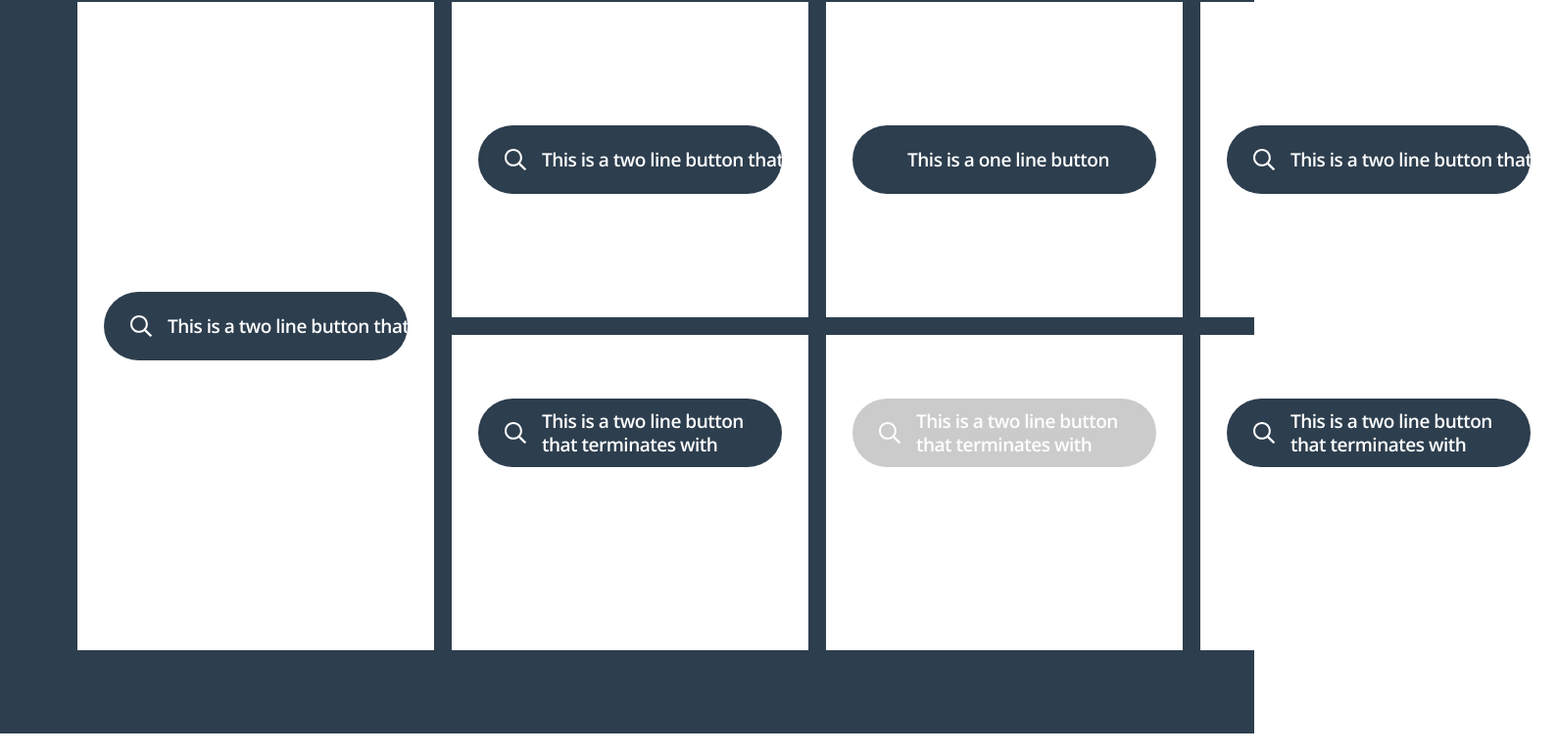
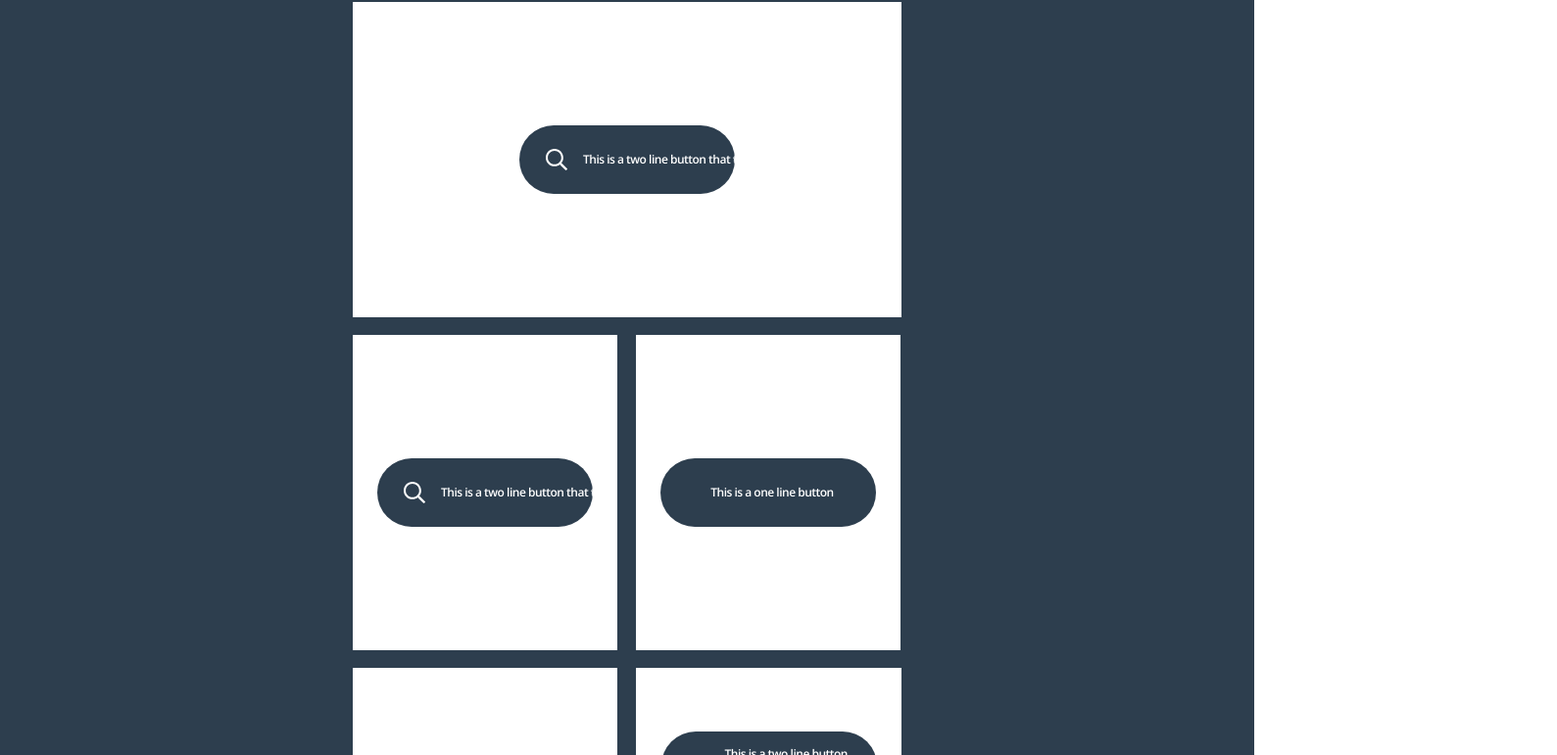
Before and after one commit to SebasProgrammer2021/styling-chanllenge, a React (Vite) app: page / in a window 1280 px wide. Shown: the part 370-1141 px from the top of the page at 98% size, 1589 px wide, since content can reach past the window. Before the commit the page ends 1119 px from the top, so only its background shows below. Built offline with nearby package versions, Linux system fonts and the light colour scheme.

Commit message:
Fix/lastest updates (#4)
* Refactor FirmFactCard component and FirmFacts module styles

* Update button and card styles

```diff
--- a/src/components/FirmFactCard.tsx
+++ b/src/components/FirmFactCard.tsx
@@ -13,8 +13,6 @@ interface FirmFactCardProps {
 }
 
 const FirmFactCard: React.FC<FirmFactCardProps> = ({ variant, className, stateText, disabled, icon, buttonContent }) => {
-  // console.log("🚀 ~ className:", className)
-  // console.log("🚀 ~ variant:", variant)
   return (
     <div className={`${styles[variant]} ${className}`}>
       <Button variant={variant === "border" ? "icon" : variant} icon={icon} disabled={disabled}>
--- a/src/components/styles/Button.module.scss
+++ b/src/components/styles/Button.module.scss
@@ -32,7 +32,7 @@
   p {
     color: #ffffff;
     font-family: Open Sans;
-    font-size: 19px;
+    font-size: 12px;
     font-weight: 600;
     letter-spacing: -0.5px;
     line-height: 24px;
@@ -73,7 +73,7 @@
   p {
     color: #ffffff;
     font-family: Open Sans;
-    font-size: 19px;
+    font-size: 12px;
     font-weight: 600;
     letter-spacing: -0.5px;
     line-height: 24px;
@@ -92,3 +92,19 @@
     text-align: center;
   }
 }
+
+@media screen and (min-width: 1280px) and (max-width: 1670px) {
+  .default,
+  .icon {
+    width: 220px;
+  }
+}
+
+@media screen and (min-width: 1670px) {
+  .default,
+  .icon {
+    p {
+      font-size: 19px;
+    }
+  }
+}
--- a/src/components/styles/FirmFactCard.module.scss
+++ b/src/components/styles/FirmFactCard.module.scss
@@ -5,7 +5,8 @@
   display: flex;
   align-items: center;
   justify-content: center;
-  transition: background-color 0.3s ease-in-out;
+  transition: background-color 0.3s ease-in-out, width 0.3s ease-in-out,
+    height 0.3s ease-in-out;
 
   &:hover {
     background-color: #07c06a;
@@ -16,7 +17,8 @@
       border-color: white;
       background-color: #07c06a;
       border: 2px solid #ffffff;
-      transition: background-color 0.3s ease-in-out, border-color 0.3s ease-in-out;
+      transition: background-color 0.3s ease-in-out,
+        border-color 0.3s ease-in-out;
 
       &:disabled {
         background-color: #aaaaaa;
@@ -50,7 +52,8 @@
   align-items: start;
   border: 15px solid transparent;
   justify-content: center;
-  transition: background-color 0.3s ease-in-out, border-color 0.3s ease-in-out;
+  transition: background-color 0.3s ease-in-out, border-color 0.3s ease-in-out,
+    width 0.3s ease-in-out, height 0.3s ease-in-out;
 
   &:hover {
     border-color: #07c06a;
@@ -77,7 +80,28 @@
     p {
       background-color: #07c06a;
       border-radius: 70px;
-      transition: background-color 0.3s ease-in-out, border-radius 0.3s ease-in-out;
+      transition: background-color 0.3s ease-in-out,
+        border-radius 0.3s ease-in-out;
     }
   }
 }
+
+@media screen and (min-width: 768px) and (max-width: 1280px) {
+  .default {
+    &:first-child {
+      width: auto;
+    }
+  }
+}
+
+@media screen and (min-width: 1280px) and (max-width: 1670px) {
+  .default {
+    width: 270px;
+    transition: width 0.3s ease-in-out;
+  }
+
+  .border {
+    width: 241px;
+    transition: width 0.3s ease-in-out;
+  }
+}
--- a/src/components/styles/FirmFacts.module.scss
+++ b/src/components/styles/FirmFacts.module.scss
@@ -4,7 +4,9 @@
   align-items: center;
   background: #2d3e4e;
   margin-top: 100px;
-  padding: 50px 63px 85px 79px;
+  padding: 50px 0 85px 0;
+  max-width: 1680px;
+  min-width: 768px;
 }
 
 .closeIconContainer {
@@ -17,6 +19,7 @@
   border: none;
   background-color: transparent;
   cursor: pointer;
+  padding-right: 20px;
 }
 
 .titleContainer {
@@ -33,7 +36,7 @@ h2 {
   letter-spacing: 0px;
   color: white;
   text-align: left;
-  padding-bottom: 22px;
+  padding: 0 20px 22px 20px;
   margin: 0px;
   border-bottom: 1px solid #ffffff;
   transition: color 0.3s ease-in-out, border-color 0.3s ease-in-out;
@@ -46,39 +49,88 @@ h2 {
   grid-column-gap: 18px;
   grid-row-gap: 18px;
   padding-top: 51px;
-  width: 100%;
+  width: auto;
   margin: 0 auto;
+}
+
+.div1,
+.div2,
+.div3,
+.div4,
+.div5,
+.div6,
+.div7 {
+  transition: background-color 0.3s ease-in-out, border-color 0.3s ease-in-out,
+    grid-area 0.3s ease-in-out;
 }
 
 .div1 {
   grid-area: 1 / 1 / 3 / 2;
-  transition: background-color 0.3s ease-in-out, border-color 0.3s ease-in-out;
 }
 .div2 {
   grid-area: 1 / 2 / 2 / 3;
-  transition: background-color 0.3s ease-in-out, border-color 0.3s ease-in-out;
 }
 .div3 {
   grid-area: 1 / 3 / 2 / 4;
-  transition: background-color 0.3s ease-in-out, border-color 0.3s ease-in-out;
 }
 .div4 {
   grid-area: 1 / 4 / 2 / 5;
-  transition: background-color 0.3s ease-in-out, border-color 0.3s ease-in-out;
 }
 .div5 {
   grid-area: 2 / 2 / 3 / 3;
-  transition: background-color 0.3s ease-in-out, border-color 0.3s ease-in-out;
 }
 .div6 {
   grid-area: 2 / 3 / 3 / 4;
-  transition: background-color 0.3s ease-in-out, border-color 0.3s ease-in-out;
 }
 .div7 {
   grid-area: 2 / 4 / 3 / 5;
-  transition: background-color 0.3s ease-in-out, border-color 0.3s ease-in-out;
 }
 
 html {
   font-size: clamp(14px, 1vw, 18px);
 }
+
+@media screen and (min-width: 768px) and (max-width: 1280px) {
+  .cardsLayout {
+    grid-template-columns: repeat(2, 1fr);
+    grid-template-rows: repeat(4, 1fr);
+  }
+
+  .div1,
+  .div2,
+  .div3,
+  .div4,
+  .div5,
+  .div6,
+  .div7 {
+    transition: grid-area 0.3s ease-in-out;
+  }
+  .div1 {
+    grid-area: 1 / 1 / 2 / 3;
+  }
+  .div2 {
+    grid-area: 2 / 1 / 3 / 2;
+  }
+  .div3 {
+    grid-area: 2 / 2 / 3 / 3;
+  }
+  .div4 {
+    grid-area: 3 / 1 / 4 / 2;
+  }
+  .div5 {
+    grid-area: 3 / 2 / 4 / 3;
+  }
+  .div6 {
+    grid-area: 4 / 1 / 5 / 2;
+  }
+  .div7 {
+    grid-area: 4 / 2 / 5 / 3;
+  }
+}
+
+@media screen and (min-width: 1280px) {
+  .firmFactsContainer {
+    padding: 50px 63px 85px 79px;
+    transition: padding 0.3s ease-in-out;
+  }
+}
```
